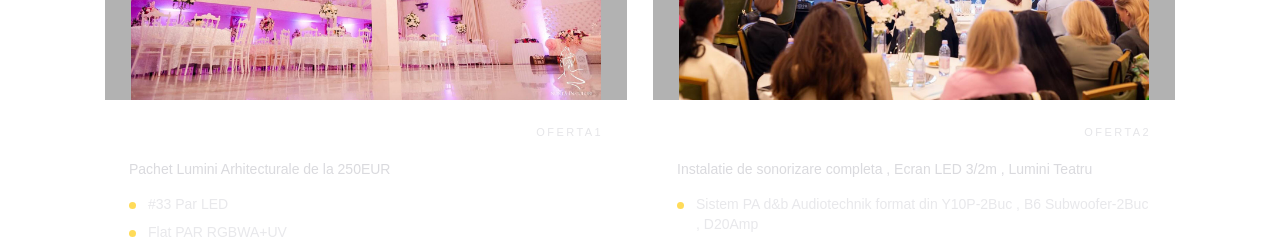
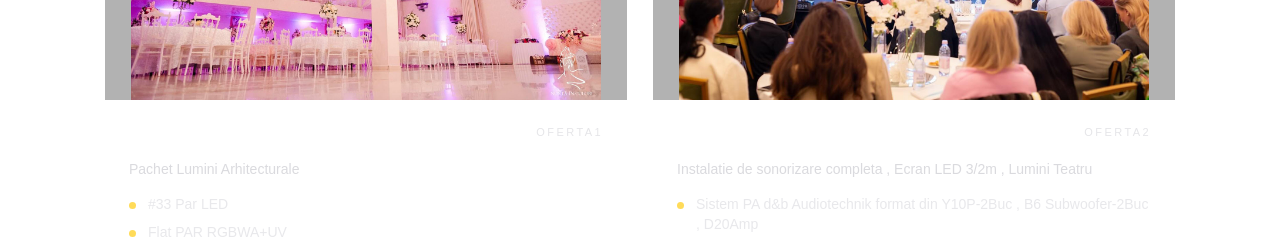
Before and after one commit to stoicaandy/andymedia-site, a Next.js app: page / in a window 1280 px wide. Shown: the part 2400-2639 px from the top of the page. Built offline with nearby package versions, Linux system fonts and the light colour scheme.

Commit message:
Full update

```diff
--- a/app/data/offers.ts
+++ b/app/data/offers.ts
@@ -9,9 +9,9 @@ export type OfferItem = {
 export const offers: OfferItem[] = [
   {
     id: "oferta1",
-    title: "Lumini Arhitecturale",
+    title: "Lumini Arhitecturale de la 300EUR",
     description:
-      "Pachet Lumini Arhitecturale de la 250EUR ",
+      "Pachet Lumini Arhitecturale ",
     bullets: [
       "#33 Par LED",
       "Flat PAR RGBWA+UV",
```
